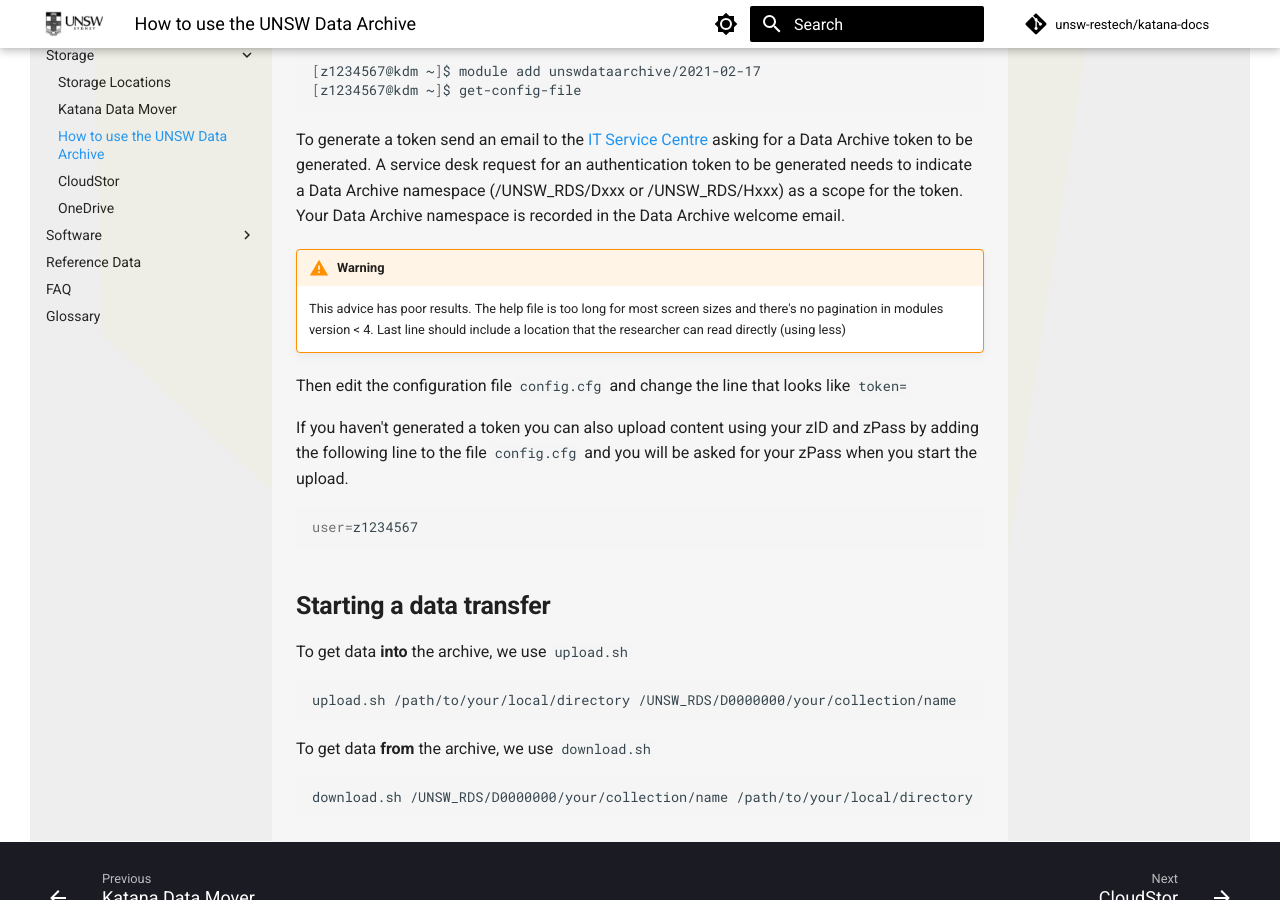
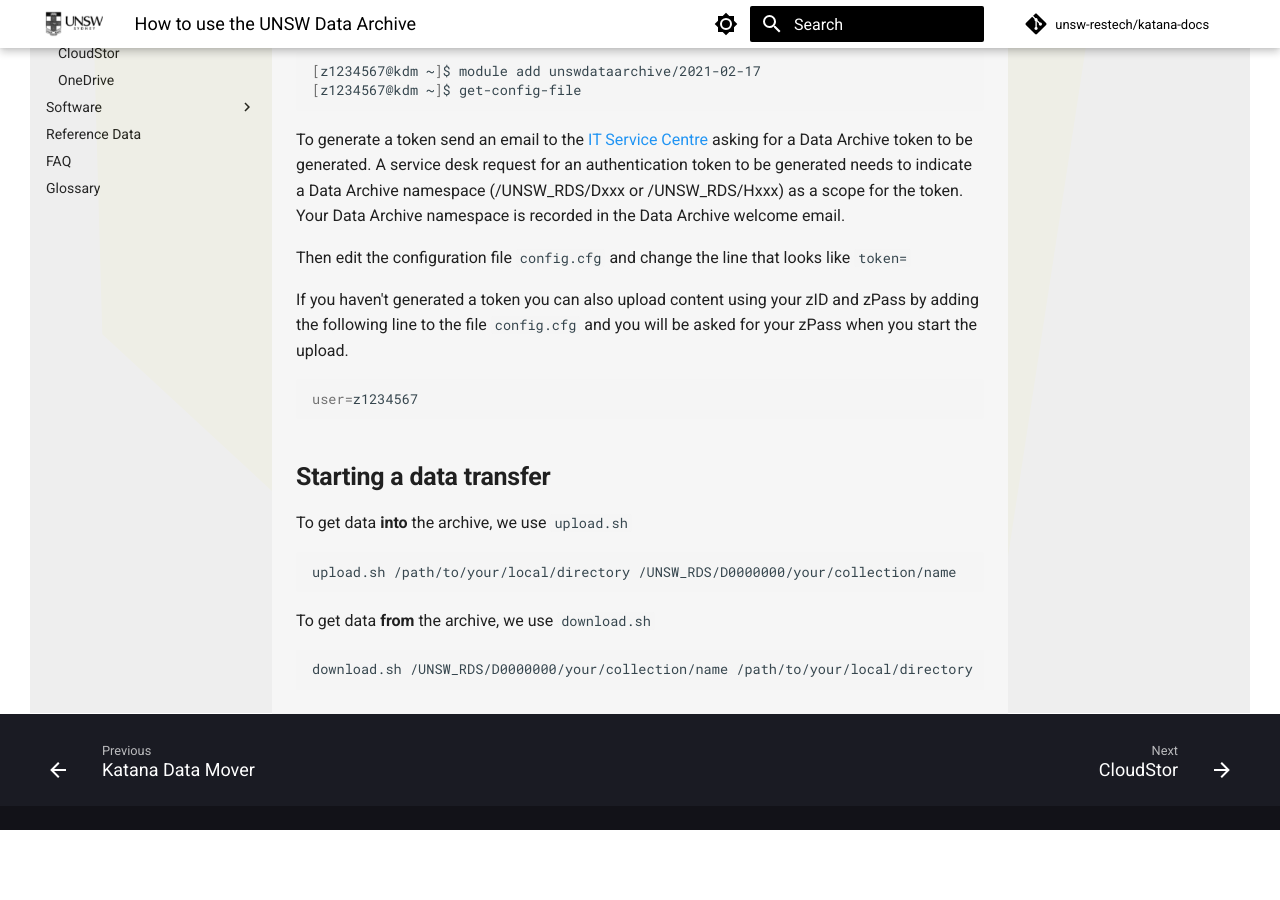
Before and after one commit to unsw-restech/unsw-restech.github.io, an MkDocs documentation site: the page built from docs/storage/data_archive.md, in a window 1280 px wide and 900 px high, scrolled down 976 px. Built offline with MkDocs 1.6.1 and Material for MkDocs 9.7.7, drawn with Linux system fonts in a browser that asks for light colours; comment, search, counter and statistics services are not loaded; after the commit the page ends 1806 px from its top, so only the background shows below that.

Commit message:
Update data_archive.md

```diff
--- a/docs/storage/data_archive.md
+++ b/docs/storage/data_archive.md
@@ -36,9 +36,6 @@
 
 To generate a token send an email to the [IT Service Centre](mailto:ITServiceCentre@unsw.edu.au) asking for a Data Archive token to be generated. A service desk request for an authentication token to be generated needs to indicate a Data Archive namespace (/UNSW_RDS/Dxxx or /UNSW_RDS/Hxxx) as a scope for the token. Your Data Archive namespace is recorded in the Data Archive welcome email.
 
-!!! warning
-    This advice has poor results. The help file is too long for most screen sizes and there's no pagination in modules version < 4. Last line should include a location that the researcher can read directly (using less)
-
 Then edit the configuration file `config.cfg` and change the line that looks like `token=`
 
 If you haven't generated a token you can also upload content using your zID and zPass by adding the following line to the file `config.cfg` and you will be asked for your zPass when you start the upload.
```
